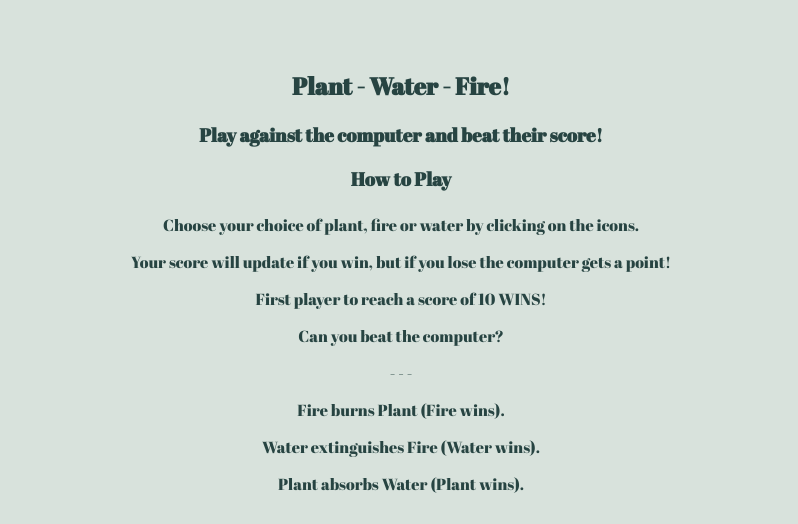
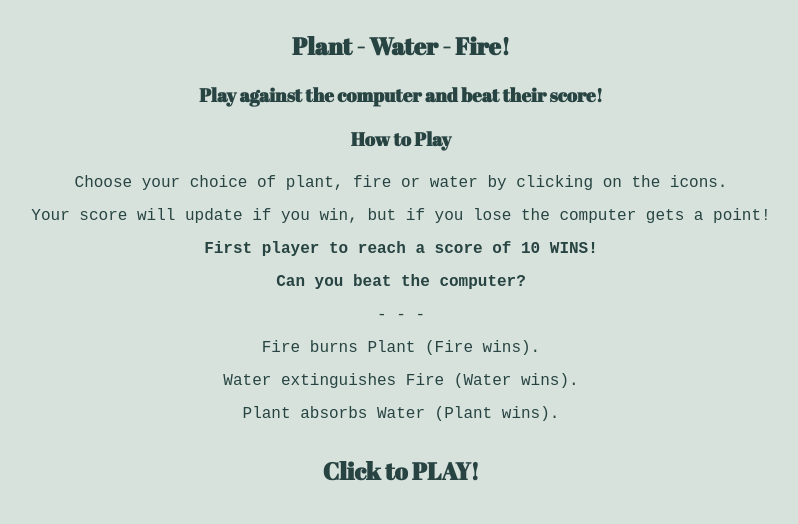
Before and after one commit to Brogandaisy/Plant-Water-Fire, a plain HTML site: page index.html in a window 1280 px wide. Both pictures are taken after a click on the button "Instructions". Shown: the top 524 px of the page, without its empty margins (239-1037 px from the left). Drawn offline with Linux system fonts and the light colour scheme.

Commit message:
Add new font for instructions to make visulisation better for UX

```diff
--- a/assets/css/style.css
+++ b/assets/css/style.css
@@ -18,12 +18,15 @@ h1 {
     font-size: 3.5rem;
 }
 
+p {
+    font-family:'Courier New', Courier, monospace;
+}
+
 /* Game Area */
 
 .instructionsArea {
     background-color: #274442;
     width: 100%;
-    font-family: 'Lucida Sans Regular', Geneva, Verdana, sans-serif;
     color: white;
     line-height: normal;
     padding-bottom: 20px;
@@ -49,7 +52,7 @@ h1 {
     display: none;
     position: absolute;
     z-index: 1;
-    padding-top: 50px;
+    padding-top: 10px;
     left: 0;
     top: 0;
     width: 100%;
--- a/index.html
+++ b/index.html
@@ -1,13 +1,17 @@
 <!DOCTYPE html>
 <html lang="en">
+
 <head>
     <meta charset="UTF-8">
     <meta name="viewport" content="width=device-width, initial-scale=1.0">
     <link href="https://fonts.googleapis.com/css2?family=Abril+Fatface&display=swap" rel="stylesheet">
+    <link rel="preconnect" href="https://fonts.googleapis.com">
+    <link rel="preconnect" href="https://fonts.gstatic.com" crossorigin>
     <link rel="stylesheet" href="assets/css/style.css">
     <link rel='icon' type='image/x-icon' href='assets/images/pwf-favicon.png'>
     <title>Plant, Water, Fire!</title>
 </head>
+
 <body>
     <h1 id="heading">Plant - Water - Fire!</h1>
     <h2>Can you beat the computer?</h2>
@@ -20,8 +24,8 @@
             <h3>How to Play</h3>
             <p>Choose your choice of plant, fire or water by clicking on the icons.</p>
             <p>Your score will update if you win, but if you lose the computer gets a point!</p>
-        <p>First player to reach a score of 10 WINS!</p>
-        <p>Can you beat the computer?</p>
+            <p><b>First player to reach a score of 10 WINS!</b></p>
+            <p><b>Can you beat the computer?</b></p>
             <p>- - -</p>
             <p>Fire burns Plant (Fire wins).</p>
             <p>Water extinguishes Fire (Water wins).</p>
@@ -33,11 +37,11 @@
 
     <div class="game-area">
         <div class="choices">
-    <button onclick = "playGame('Plant')"><img src="assets/images/plant.png" alt="plant"></button>
+            <button onclick="playGame('Plant')"><img src="assets/images/plant.png" alt="plant"></button>
             &nbsp;
-    <button onclick = "playGame('Water')"><img src="assets/images/water.png" alt="water"></button>
+            <button onclick="playGame('Water')"><img src="assets/images/water.png" alt="water"></button>
             &nbsp;
-    <button onclick = "playGame('Fire')"><img src="assets/images/fire.png" alt="fire"></button>
+            <button onclick="playGame('Fire')"><img src="assets/images/fire.png" alt="fire"></button>
         </div>
 
         <div id="playersDisplay">Your Choice:</div>
@@ -55,9 +59,10 @@
         </div>
     </div>
 
-    <button class= "hoverButton" onclick="window.location.reload();">Restart the Game</button>
+    <button class="hoverButton" onclick="window.location.reload();">Restart the Game</button>
 
     <script src="assets/javascript/script.js"></script>
 
 </body>
+
 </html>
```
Lines whose indentation alone changed are shown as unchanged.
